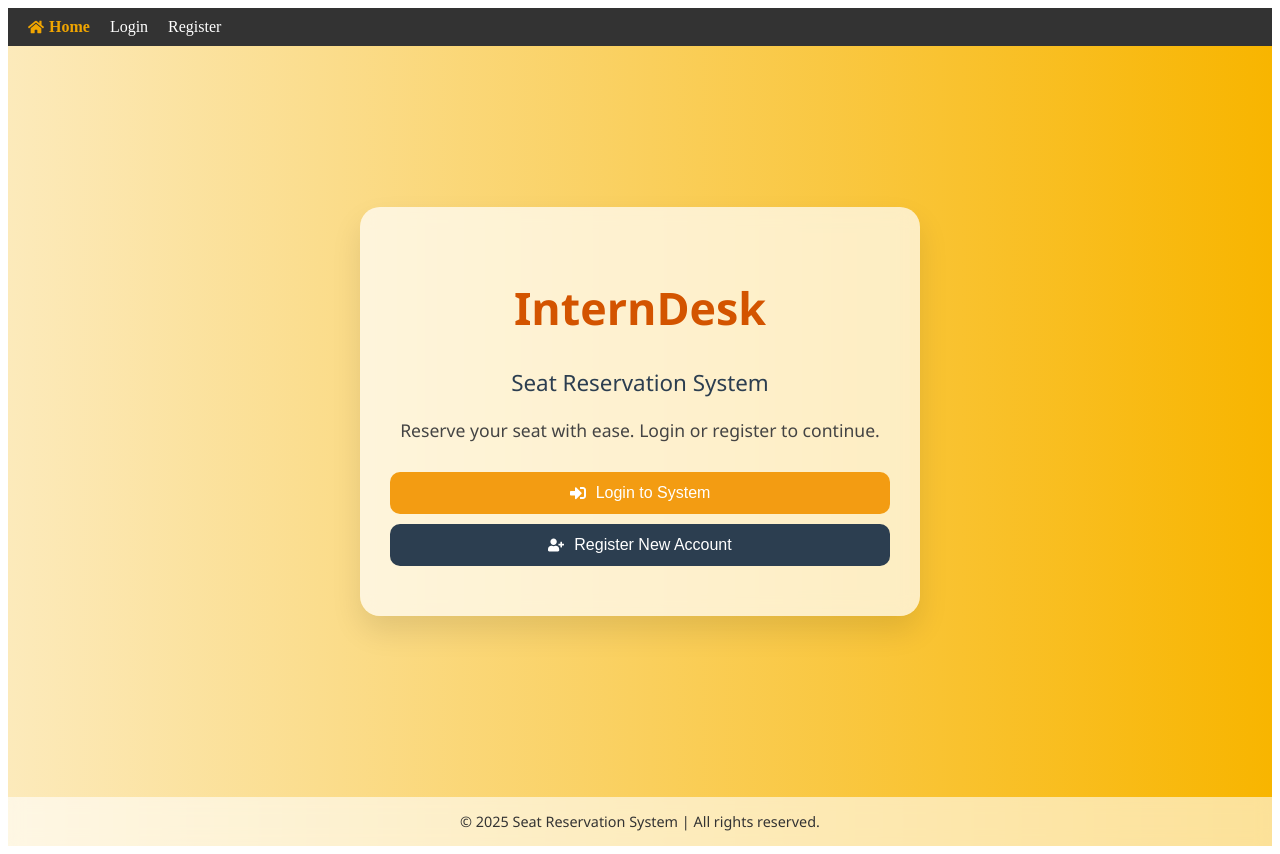
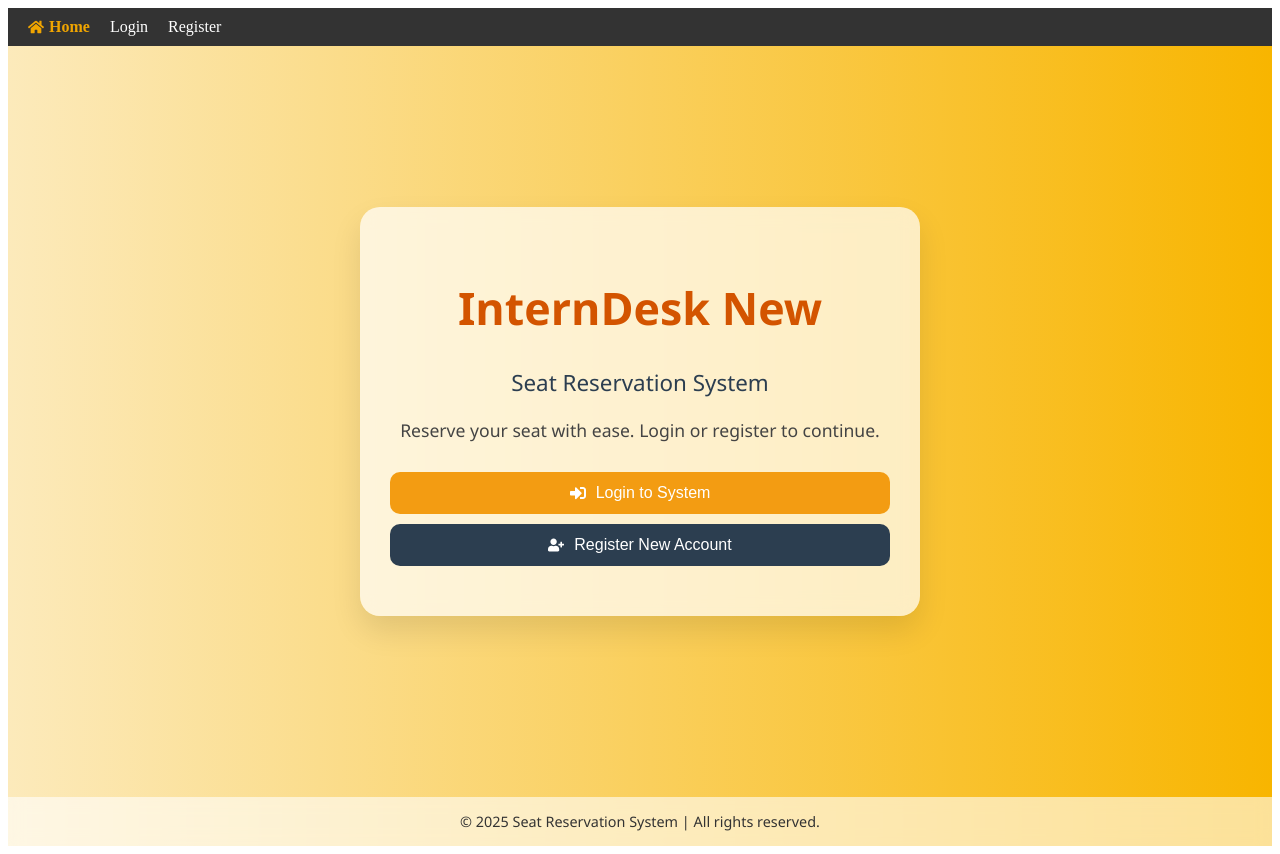
Before and after one commit to ThulaniDissanayake/seat_reservation, a React (Create React App) app in the folder frontend/: page / in a window 1280 px wide. Built offline with nearby package versions, Linux system fonts and the light colour scheme.

Commit message:
code added

```diff
--- a/frontend/src/pages/Home.jsx
+++ b/frontend/src/pages/Home.jsx
@@ -104,7 +104,7 @@ const Home = () => {
     <div style={pageStyle}>
       <div style={contentWrapperStyle}>
         <div style={containerStyle}>
-          <h1 style={headingStyle}>InternDesk</h1>
+          <h1 style={headingStyle}>InternDesk New</h1>
           <h4 style={subheadingStyle}>Seat Reservation System</h4>
           <p style={paragraphStyle}>
             Reserve your seat with ease. Login or register to continue.
```
